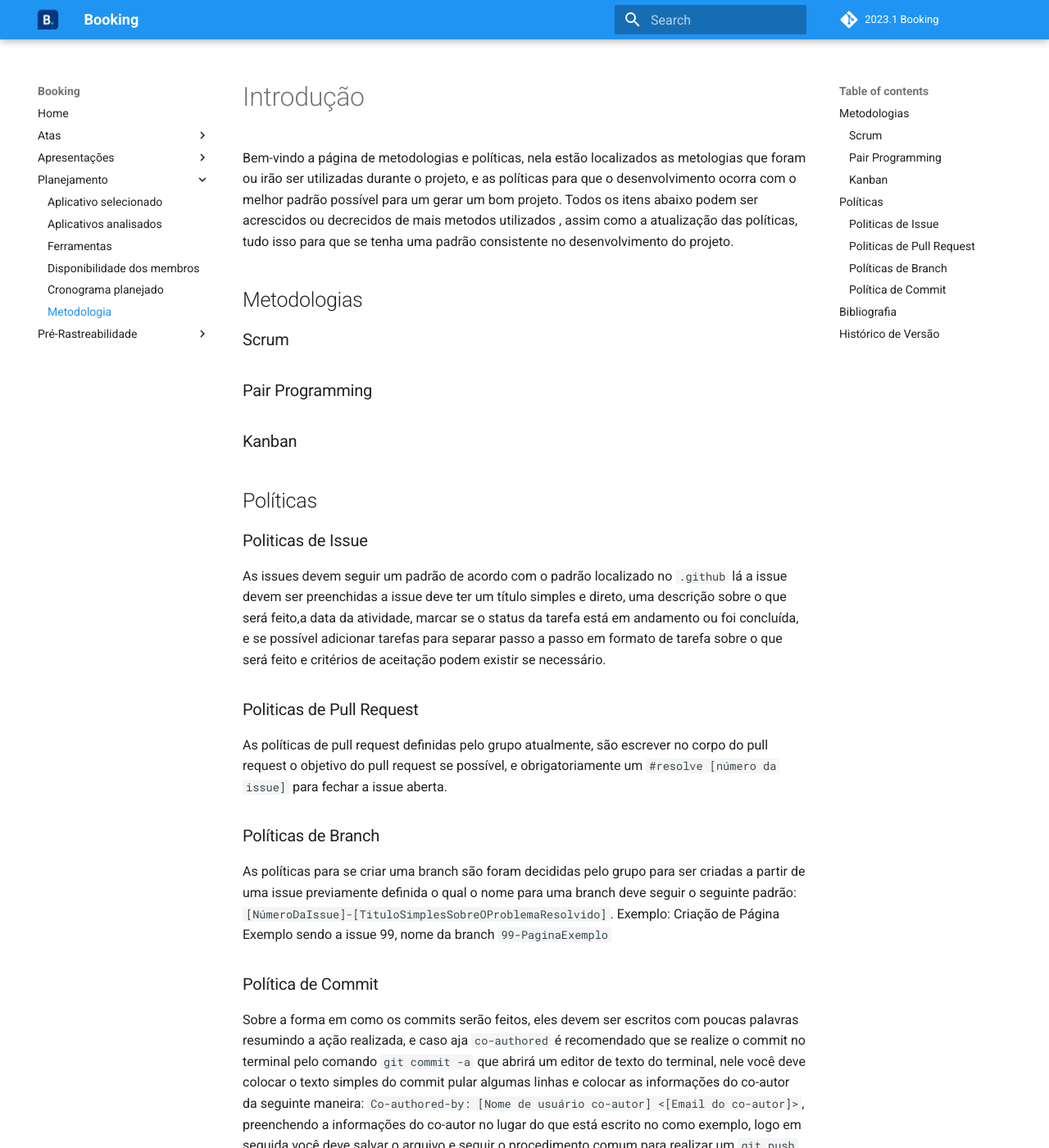
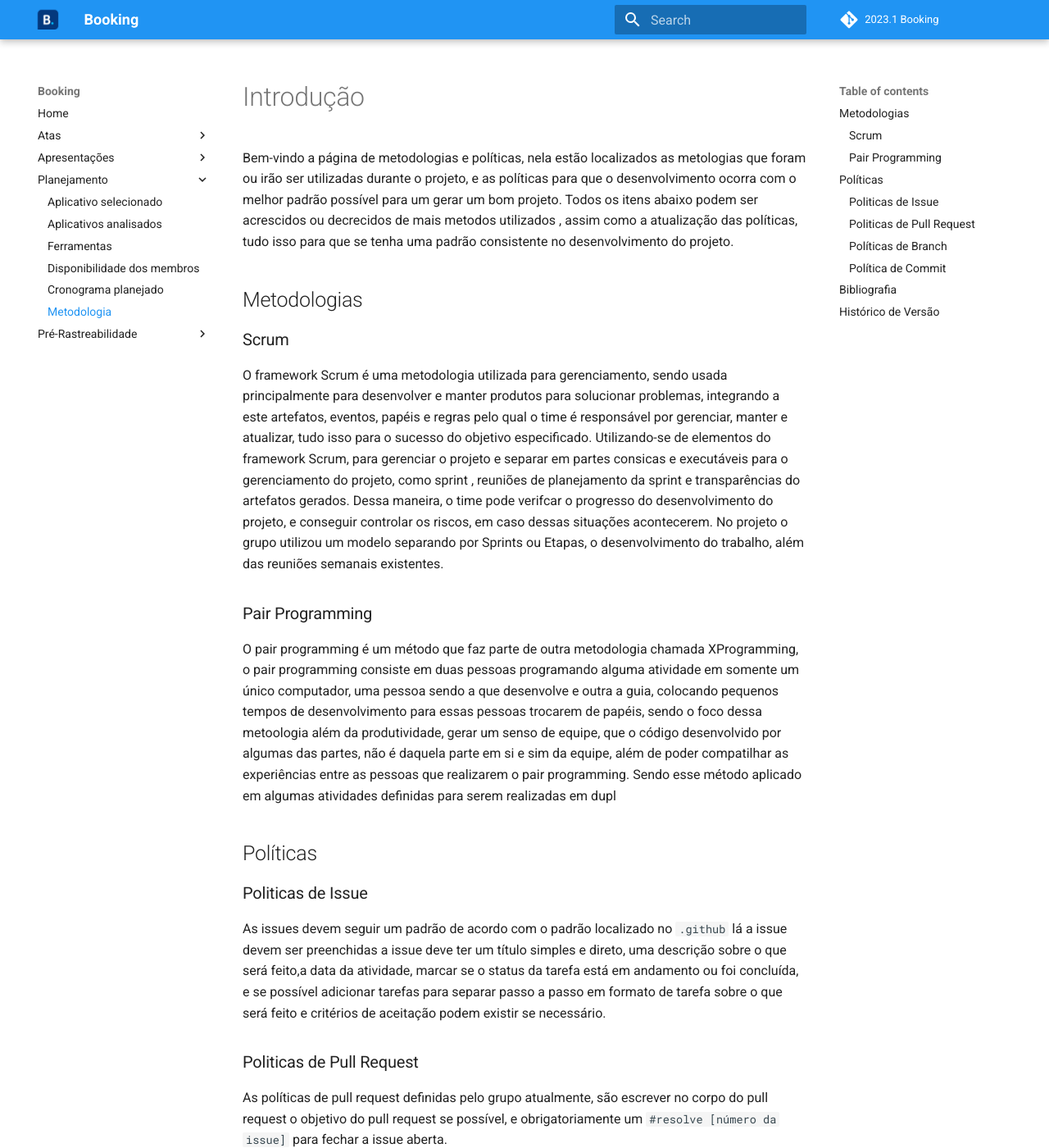
Before and after one commit to Requisitos-de-Software/2023.1-Booking, an MkDocs documentation site: the page built from docs/planejamento/metodologia.md, in a window 1280 px wide and 1400 px high. Shown: the whole window at 82% size. Built offline with MkDocs 1.6.1 and Material for MkDocs 9.7.7, drawn with Linux system fonts in a browser that asks for light colours; comment, search, counter and statistics services are not loaded; some of the changed text lies outside the part shown.

Commit message:
Adicionando Metodologias

```diff
--- a/docs/planejamento/metodologia.md
+++ b/docs/planejamento/metodologia.md
@@ -6,9 +6,11 @@ Bem-vindo a página de metodologias e políticas, nela estão localizados as met
 
 ### Scrum
 
+O framework Scrum é uma metodologia utilizada para gerenciamento, sendo usada principalmente para desenvolver e manter produtos para solucionar problemas, integrando a este artefatos, eventos, papéis e regras pelo qual o time é responsável por gerenciar, manter e atualizar, tudo isso para o sucesso do objetivo especificado. Utilizando-se de elementos do framework Scrum, para gerenciar o projeto e separar em partes consicas e executáveis para o gerenciamento do projeto, como sprint , reuniões de planejamento da sprint e transparências do artefatos gerados. Dessa maneira, o time pode  verifcar o progresso do desenvolvimento do projeto, e conseguir controlar os riscos, em caso dessas situações acontecerem. No projeto o grupo utilizou um modelo separando por Sprints ou Etapas, o desenvolvimento do trabalho, além das reuniões semanais existentes.
+
 ### Pair Programming
 
-### Kanban
+O pair programming é um método que faz parte de outra metodologia chamada XProgramming, o pair programming consiste em duas pessoas programando alguma atividade em somente um único computador, uma pessoa sendo a que desenvolve e outra a guia, colocando pequenos tempos de desenvolvimento para essas pessoas trocarem de papéis, sendo o foco dessa metoologia além da produtividade, gerar um senso de equipe, que o código desenvolvido por algumas das partes, não é daquela parte em si e sim da equipe, além de poder compatilhar as experiências entre as pessoas que realizarem o pair programming. Sendo esse método aplicado em algumas atividades definidas para serem realizadas em dupl
 
 ## Políticas
 
@@ -26,9 +28,13 @@ As políticas para se criar uma branch são foram decididas pelo grupo para ser
 
 ### Política de Commit
 
-Sobre a forma em como os commits serão feitos, eles devem ser escritos com poucas palavras resumindo a ação realizada, e caso aja ``co-authored`` é recomendado que se realize o commit no terminal pelo comando ``git commit -a`` que abrirá um editor de texto do terminal, nele você deve colocar o texto simples do commit pular algumas linhas e colocar as informações do co-autor da seguinte maneira: ``Co-authored-by: [Nome de usuário co-autor] <[Email do co-autor]>``, preenchendo a informações do co-autor no lugar do que está escrito no como exemplo, logo em seguida você deve salvar o arquivo e seguir o procedimento comum para realizar um ``git push``
+Sobre a forma em comos commits serão feitos, eles devem ser escritos com poucas palavras resumindo a ação realizada, e caso aja ``co-authored`` é recomendado que se realize o commit no terminal pelo comando ``git commit -a`` que abrirá um editor de texto do terminal, nele você deve colocar o texto simples do commit pular algumas linhas e colocar as informações do co-autor da seguinte maneira: ``Co-authored-by: [Nome de usuário do github do co-autor] <[Email do github do co-autor]>``, preenchendo a informações do co-autor no lugar do que está escrito no como exemplo, logo em seguida você deve salvar o arquivo e seguir o procedimento comum para realizar um ``git push``.
 
 ## Bibliografia
+
+[1]  Scrum Guide Portuguese. https://scrumguides.org/docs/scrumguide/v1/Scrum-Guide-Portuguese-BR.pdf. Acesso em 17 de abril de 2023.
+
+[2] Integrated Introduction to Computer Science. https://cs.brown.edu/courses/csci0170/content/docs/pair-programming.pdf. Acesso em 17 de abril de 2023.
 
 ## Histórico de Versão
 
```
Also changed, not shown: .github/ISSUE_TEMPLATE.md (added).
